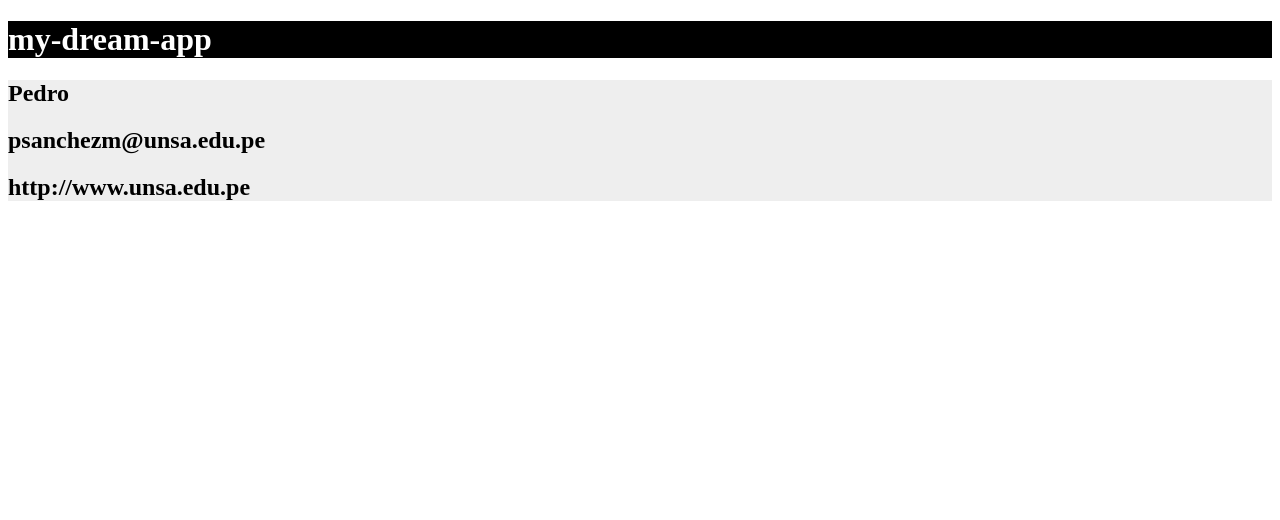
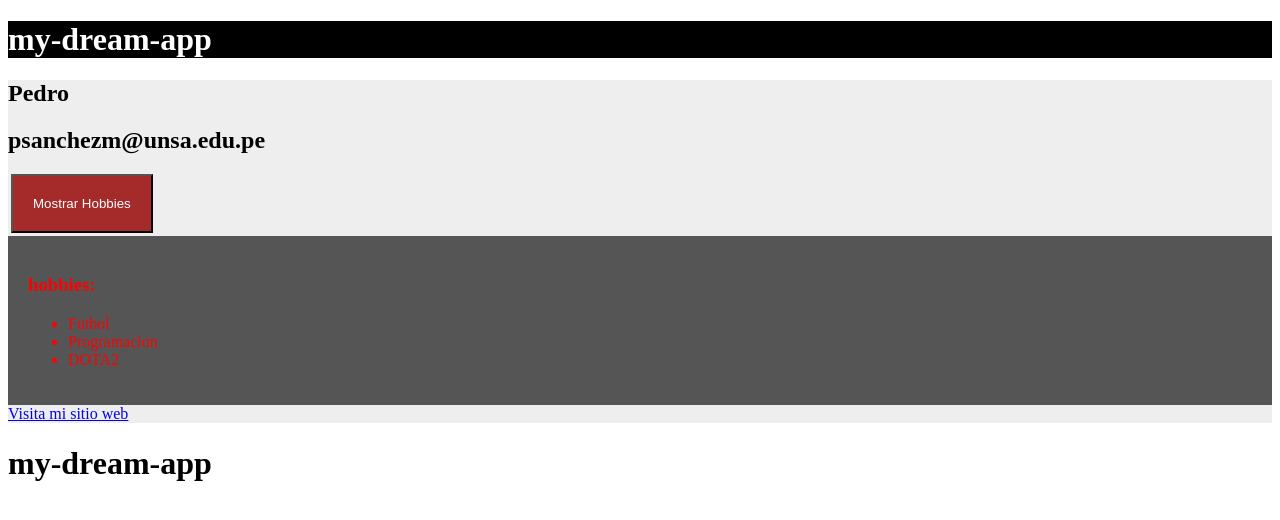
Before and after one commit to PedroSanMac/proyectoAngular, an Angular app in the folder my-dream-app/: page / in a window 1280 px wide. Shown: the top 520 px of the page. Built offline with nearby package versions, Linux system fonts and the light colour scheme.

Commit message:
Se agrego el constructor y luego el boton para mostrar hobbies

```diff
--- a/my-dream-app/src/app/app.component.css
+++ b/my-dream-app/src/app/app.component.css
@@ -6,3 +6,15 @@
     background-color: #eee;
     color: black;
 }
+.component2{
+    background-color: #555;
+    color: red;
+    padding: 20px;
+}
+.btn {
+    padding: 20px;
+    color: white;
+    background-color: brown;
+    display: block;
+    margin: 3px;
+}
--- a/my-dream-app/src/app/app.component.html
+++ b/my-dream-app/src/app/app.component.html
@@ -6,5 +6,17 @@
 <div class="ash">
   <h2>{{ name }}</h2>
   <h2>{{ email }}</h2>
-  <h2>{{ webpage }}</h2>
+
+  <button (click)="toggleHobbies()" class="btn">Mostrar Hobbies</button>
+  <div *ngIf="showhobbies()" class="component2">
+    <h3>hobbies:</h3>
+    <ul>
+      <li *ngFor="let hobby of hobbies">{{hobby}}</li>
+    </ul>
+  </div>
+  <a href="{{webpage}}" target="_blank">Visita mi sitio web</a>
+
 </div>
+<div class="blank">
+  <h1>{{title}}</h1>
+</div>
--- a/my-dream-app/src/app/app.component.ts
+++ b/my-dream-app/src/app/app.component.ts
@@ -7,7 +7,26 @@ import { Component } from '@angular/core';
 })
 export class AppComponent {
   title = 'my-dream-app';
-  name = "Pedro";
-  email = "psanchezm@unsa.edu.pe";
-  webpage = "http://www.unsa.edu.pe";
+  name : string;
+  email;// = "psanchezm@unsa.edu.pe";
+  webpage : string;
+  hobbies : string[];
+  showHobbies : boolean;
+
+  constructor() {
+    console.log("Constructor trabajando...");
+    this.name = "Pedro";
+    this.email = "psanchezm@unsa.edu.pe";
+    this.webpage = "http://www.unsa.edu.pe";
+    this.hobbies = ["Futbol","Programacion","DOTA2"];
+    this.showHobbies = false;
+  }
+
+  toggleHobbies(){
+    this.showHobbies = !this.showHobbies;
+  }
+
+  showhobbies() {
+    return true;
+  }
 }
```
